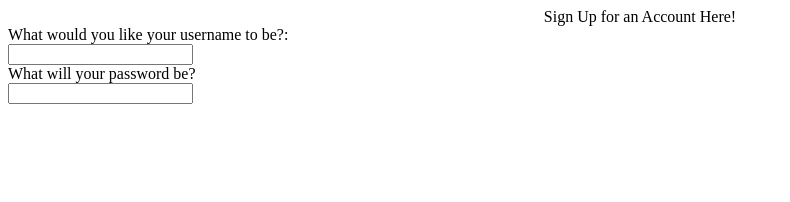
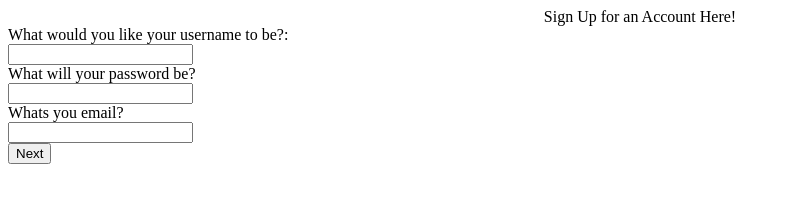
Before and after one commit to matthewfollegot/myCard, a plain HTML site: page SignUpPage.html in a window 1280 px wide. Shown: the whole page, without its empty margins (0-790 px from the left). Drawn offline with Linux system fonts and the light colour scheme.

Commit message:
this has buttons

```diff
--- a/SignUpPage.html
+++ b/SignUpPage.html
@@ -9,7 +9,10 @@
     What would you like your username to be?: <br>
     <input type="text" id="Username"><br>
     What will your password be? <br>
-    <input type="text" id="password">
+    <input type="text" id="password"> <br>
+    Whats you email? <br>
+    <input type="email" id="email"> <br>
+    <button> Next </button>
   </body>
 
 
```
Also changed, not shown: CreateAccountPage.HTML (+1 -0 lines).
